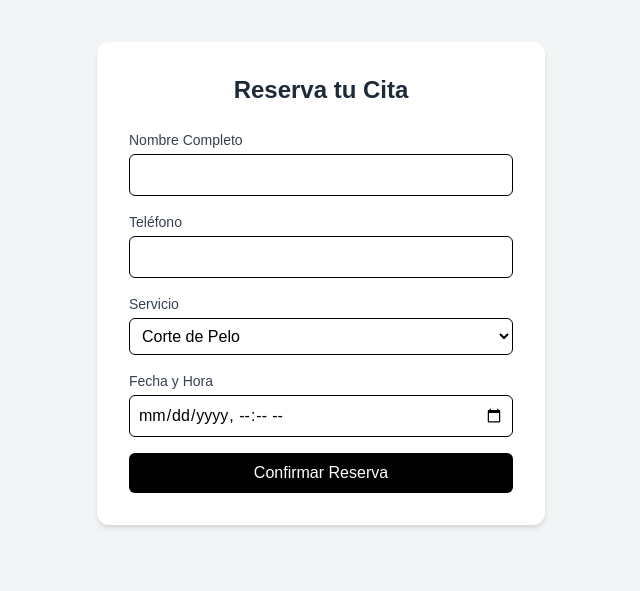
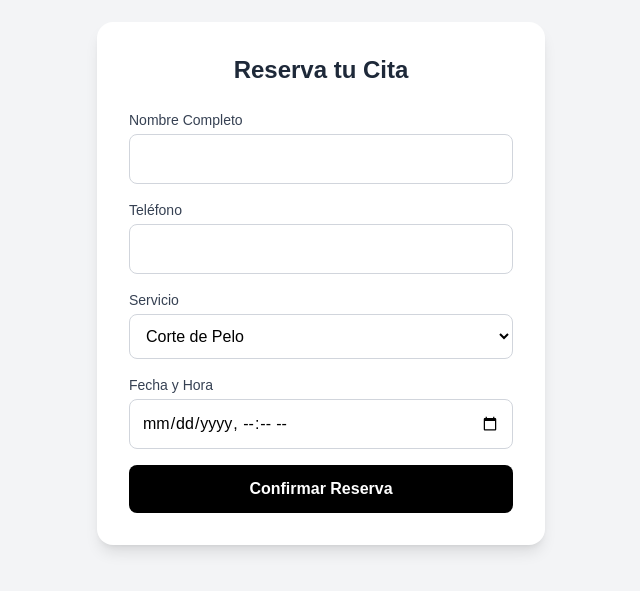
Before and after one commit to jdh100704/barberia-app, a Next.js app: page / in a window 1280 px wide. Shown: the part 117-708 px from the top of the page, without its empty margins (319-959 px from the left). Built offline with nearby package versions, Linux system fonts and the light colour scheme; no server answers.

Commit message:
Añadida confirmación de citas por WhatsApp

```diff
--- a/app/page.js
+++ b/app/page.js
@@ -3,100 +3,142 @@ import { useState } from 'react'
 import { supabase } from '@/lib/supabase'
 
 export default function Home() {
-  const [form, setForm] = useState({ nombre: '', telefono: '', servicio: 'Corte de Pelo', fecha: '' })
-  const [mensaje, setMensaje] = useState('')
-  const [esError, setEsError] = useState(false)
+  const [formData, setFormData] = useState({
+    nombre_cliente: '',
+    telefono: '',
+    servicio: 'Corte de Pelo',
+    fecha_hora: ''
+  })
+  const [cargando, setCargando] = useState(false)
+  const [mensajeCompleto, setMensajeCompleto] = useState(false)
+  const [datosReserva, setDatosReserva] = useState(null)
+
+  // Número de WhatsApp de la barbería (incluye el prefijo del país, ej: 34 para España)
+  const TELEFONO_BARBERIA = '34644616651'
+
+  const handleChange = (e) => {
+    setFormData({ ...formData, [e.target.name]: e.target.value })
+  }
 
   const handleSubmit = async (e) => {
     e.preventDefault()
+    setCargando(true)
 
-    // Guardamos el intento en la base de datos
-    const { data, error } = await supabase.from('citas').insert([
-      {
-        nombre_cliente: form.nombre,
-        telefono: form.telefono,
-        servicio: form.servicio,
-        fecha_hora: form.fecha
-      }
-    ])
+    const { data, error } = await supabase
+      .from('citas')
+      .insert([formData])
 
     if (error) {
-      // Imprime el detalle completo en la consola del navegador (F12)
-      console.error('Error detallado de Supabase:', error)
-      setEsError(true)
-      setMensaje(`Error: ${error.message || 'No se pudo agendar la cita'}`)
+      alert('Error al agendar la cita. Inténtalo de nuevo.')
     } else {
-      setEsError(false)
-      setMensaje('¡Cita agendada con éxito!')
-      setForm({ nombre: '', telefono: '', servicio: 'Corte de Pelo', fecha: '' })
+      setDatosReserva(formData)
+      setMensajeCompleto(true)
     }
+    setCargando(false)
+  }
+
+  // Crear el mensaje de WhatsApp codificado para URL
+  const obtenerLinkWhatsApp = () => {
+    if (!datosReserva) return ''
+    const fechaFormateada = new Date(datosReserva.fecha_hora).toLocaleString()
+    const texto = `¡Hola! Acabo de agendar una cita.%0A%0A*Nombre:* ${datosReserva.nombre_cliente}%0A*Servicio:* ${datosReserva.servicio}%0A*Fecha y Hora:* ${fechaFormateada}%0A%0A¡Quedo a la espera de su confirmación!`
+    return `https://wa.me/${TELEFONO_BARBERIA}?text=${texto}`
   }
 
   return (
     <main className="min-h-screen bg-gray-100 flex items-center justify-center p-4">
-      <div className="bg-white p-8 rounded-xl shadow-md w-full max-w-md">
-        <h1 className="text-2xl font-bold text-gray-800 mb-6 text-center">Reserva tu Cita</h1>
+      <div className="bg-white p-6 sm:p-8 rounded-2xl shadow-lg max-w-md w-full text-black">
+        <h1 className="text-2xl font-bold text-center mb-6 text-gray-800">
+          Reserva tu Cita
+        </h1>
 
-        {mensaje && (
-          <p className={`mb-4 text-center font-semibold ${esError ? 'text-red-600' : 'text-green-600'}`}>
-            {mensaje}
-          </p>
-        )}
+        {mensajeCompleto ? (
+          <div className="text-center space-y-4">
+            <div className="bg-green-100 text-green-800 p-4 rounded-xl">
+              <p className="font-bold text-lg">¡Cita registrada con éxito!</p>
+              <p className="text-sm mt-1">Para asegurar tu lugar, confirma tu reserva enviando un mensaje por WhatsApp.</p>
+            </div>
 
+            <a
+              href={obtenerLinkWhatsApp()}
+              target="_blank"
+              rel="noopener noreferrer"
+              className="w-full inline-flex items-center justify-center gap-2 bg-emerald-600 text-white font-bold py-3 px-4 rounded-xl hover:bg-emerald-700 transition duration-200"
+            >
+              <span>💬 Confirmar por WhatsApp</span>
+            </a>
+
+            <button
+              onClick={() => {
+                setMensajeCompleto(false)
+                setFormData({ nombre_cliente: '', telefono: '', servicio: 'Corte de Pelo', fecha_hora: '' })
+              }}
+              className="text-sm text-gray-500 underline block mx-auto pt-2"
+            >
+              Agendar otra cita
+            </button>
+          </div>
+        ) : (
           <form onSubmit={handleSubmit} className="space-y-4">
             <div>
-            <label className="block text-sm font-medium text-gray-700">Nombre Completo</label>
+              <label className="block text-sm font-medium text-gray-700 mb-1">Nombre Completo</label>
               <input
                 type="text"
+                name="nombre_cliente"
                 required
-              value={form.nombre}
-              onChange={(e) => setForm({...form, nombre: e.target.value})}
-              className="mt-1 w-full p-2 border rounded-md text-black"
+                value={formData.nombre_cliente}
+                onChange={handleChange}
+                className="w-full p-3 border border-gray-300 rounded-lg focus:ring-2 focus:ring-black outline-none"
               />
             </div>
 
             <div>
-            <label className="block text-sm font-medium text-gray-700">Teléfono</label>
+              <label className="block text-sm font-medium text-gray-700 mb-1">Teléfono</label>
               <input
                 type="tel"
+                name="telefono"
                 required
-              value={form.telefono}
-              onChange={(e) => setForm({...form, telefono: e.target.value})}
-              className="mt-1 w-full p-2 border rounded-md text-black"
+                value={formData.telefono}
+                onChange={handleChange}
+                className="w-full p-3 border border-gray-300 rounded-lg focus:ring-2 focus:ring-black outline-none"
               />
             </div>
 
             <div>
-            <label className="block text-sm font-medium text-gray-700">Servicio</label>
+              <label className="block text-sm font-medium text-gray-700 mb-1">Servicio</label>
               <select
-              value={form.servicio}
-              onChange={(e) => setForm({...form, servicio: e.target.value})}
-              className="mt-1 w-full p-2 border rounded-md text-black"
+                name="servicio"
+                value={formData.servicio}
+                onChange={handleChange}
+                className="w-full p-3 border border-gray-300 rounded-lg focus:ring-2 focus:ring-black outline-none bg-white"
               >
                 <option value="Corte de Pelo">Corte de Pelo</option>
-              <option value="Arreglo de Barba">Arreglo de Barba</option>
+                <option value="Barba">Barba</option>
                 <option value="Corte + Barba">Corte + Barba</option>
               </select>
             </div>
 
             <div>
-            <label className="block text-sm font-medium text-gray-700">Fecha y Hora</label>
+              <label className="block text-sm font-medium text-gray-700 mb-1">Fecha y Hora</label>
               <input
                 type="datetime-local"
+                name="fecha_hora"
                 required
-              value={form.fecha}
-              onChange={(e) => setForm({...form, fecha: e.target.value})}
-              className="mt-1 w-full p-2 border rounded-md text-black"
+                value={formData.fecha_hora}
+                onChange={handleChange}
+                className="w-full p-3 border border-gray-300 rounded-lg focus:ring-2 focus:ring-black outline-none"
               />
             </div>
 
             <button
               type="submit"
-            className="w-full bg-black text-white py-2 rounded-md hover:bg-gray-800 transition font-medium"
+              disabled={cargando}
+              className="w-full bg-black text-white font-semibold py-3 rounded-lg hover:bg-gray-800 transition duration-200"
             >
-            Confirmar Reserva
+              {cargando ? 'Agendando...' : 'Confirmar Reserva'}
             </button>
           </form>
+        )}
       </div>
     </main>
   )
```
Lines whose indentation alone changed are shown as unchanged.
